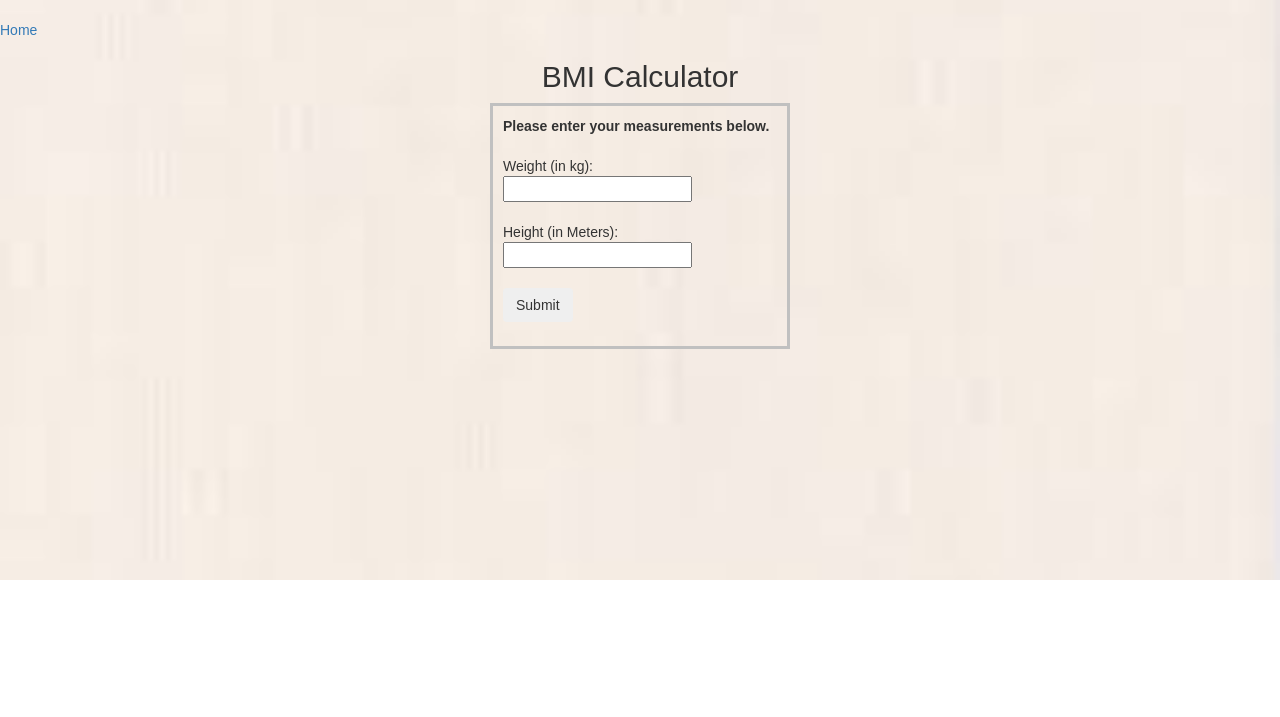
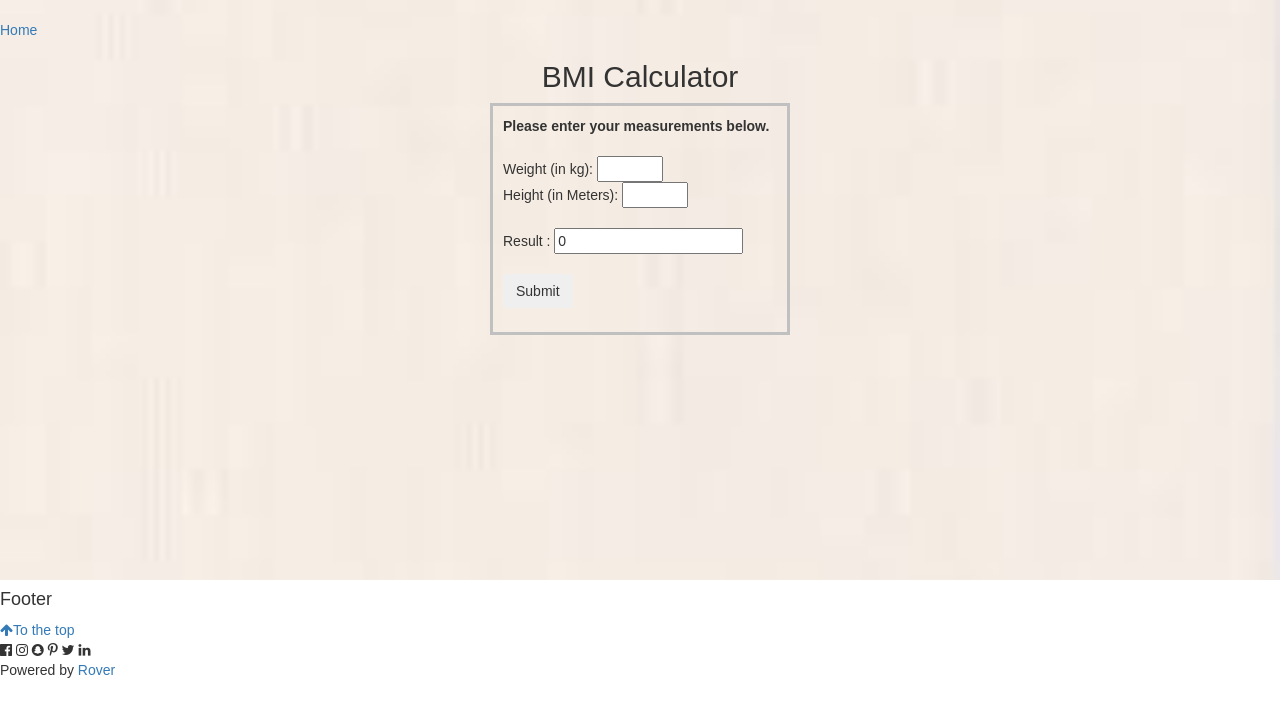
Before and after one commit to matthewruddock/AvacadoHospitalSystem, a PHP site: page /BMI.php in a window 1280 px wide. Shown: the top 717 px of the page. Run offline with PHP 8.4, Linux system fonts and the light colour scheme.

Commit message:
updated
adjusted BMI text input

```diff
--- a/BMI.php
+++ b/BMI.php
@@ -86,13 +86,30 @@
 				<div id="bmiform">
 					<b>Please enter your measurements below. </b> <br /><br />
 					<form id="bmicalc" name="bmicalc" method="post">
-Weight (in kg): <input type="text" name="weight"> <br /><br />
-Height (in Meters): <input type="text" name="height"><br /><br />
+						Weight (in kg): <input type="number" name="weight" min="0" max="500" <br /><br />
+						Height (in Meters): <input type="number" name="height" min="0" max="2.5"><br /><br />
+						Result : <input type="text" name="result" value = 0><br /><br />
 						<input type="submit" name="givems" id="givems" class="btn" value="Submit"/>
-</div>
 					</form>
 				</div>
 			</body>
+		</div>
+	<!-- Footer -->
+
+	<footer class="w3-container w3-padding-32 w3-light-grey w3-center">
+	<h4>Footer</h4>
+	<a href="#" class="w3-button w3-black w3-margin"><i class="fa fa-arrow-up w3-margin-right"></i>To the top</a>
+	<div class="w3-xlarge w3-section">
+		<i class="fa fa-facebook-official w3-hover-opacity"></i>
+		<i class="fa fa-instagram w3-hover-opacity"></i>
+		<i class="fa fa-snapchat w3-hover-opacity"></i>
+		<i class="fa fa-pinterest-p w3-hover-opacity"></i>
+		<i class="fa fa-twitter w3-hover-opacity"></i>
+		<i class="fa fa-linkedin w3-hover-opacity"></i>
+	</div>
+
+	<p>Powered by <a href="Rover.html" title="W3.CSS" target="_blank" class="w3-hover-text-green">Rover</a></p>
+	</footer>
 </html>
 
 <?php
@@ -120,7 +137,7 @@ $width=0;
 			//Check that value is in right range.
 			if ($height<0 || $height>2.5)
 			{
-			    print "Height must be value between 0 and 7.5<br />";
+			    print "Height must be value between 0m and 2.5m<br />";
 			    print "<a href='BMI.php'>try again</A>";
 			    exit;
 			}
@@ -139,7 +156,7 @@ $width=0;
 			//Check that value is in right range.
 			if ($weight<0 || $weight>500)
 			{
-			    print "Weight must be value between 0 and 500<br />";
+			    print "Weight must be value between 0kg and 500kg<br />";
 			    print "<a href='BMI.php'>try again</A>";
 			    exit;
 			}
```
Lines whose indentation alone changed are shown as unchanged.
